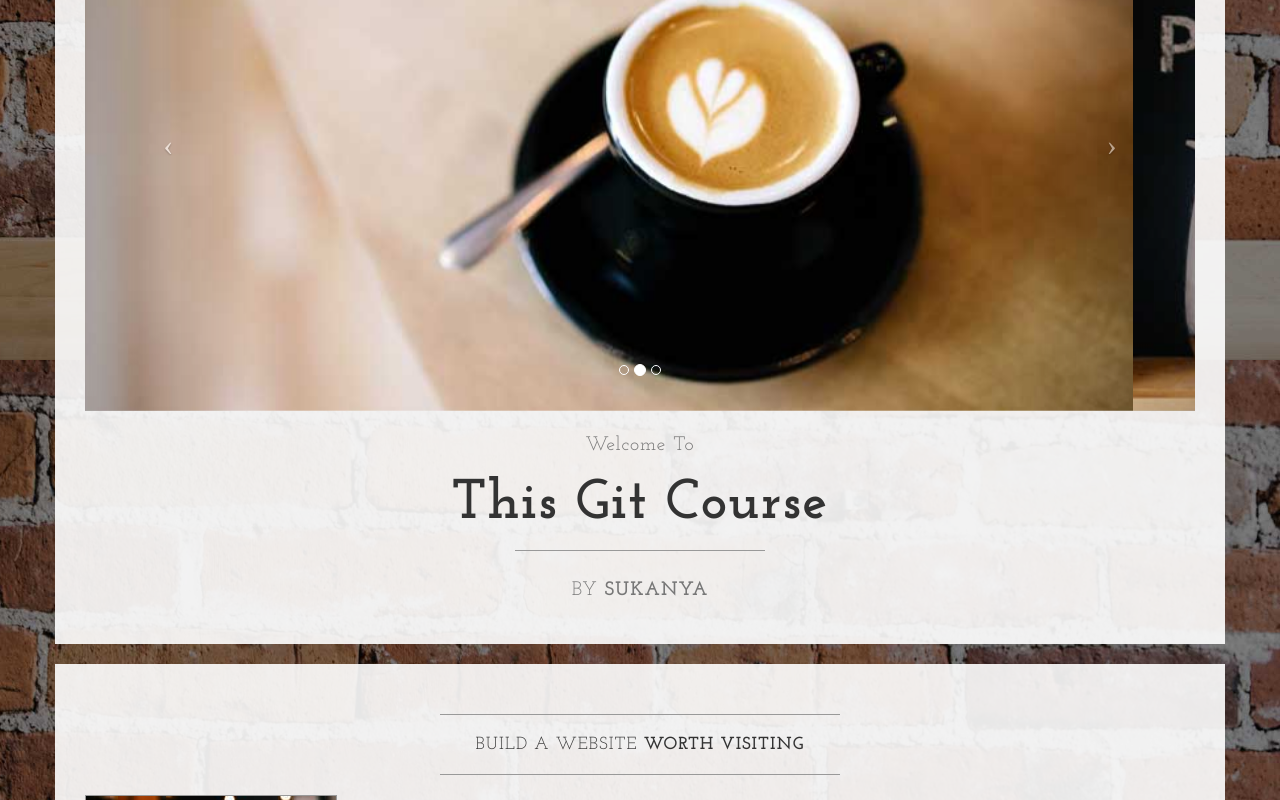
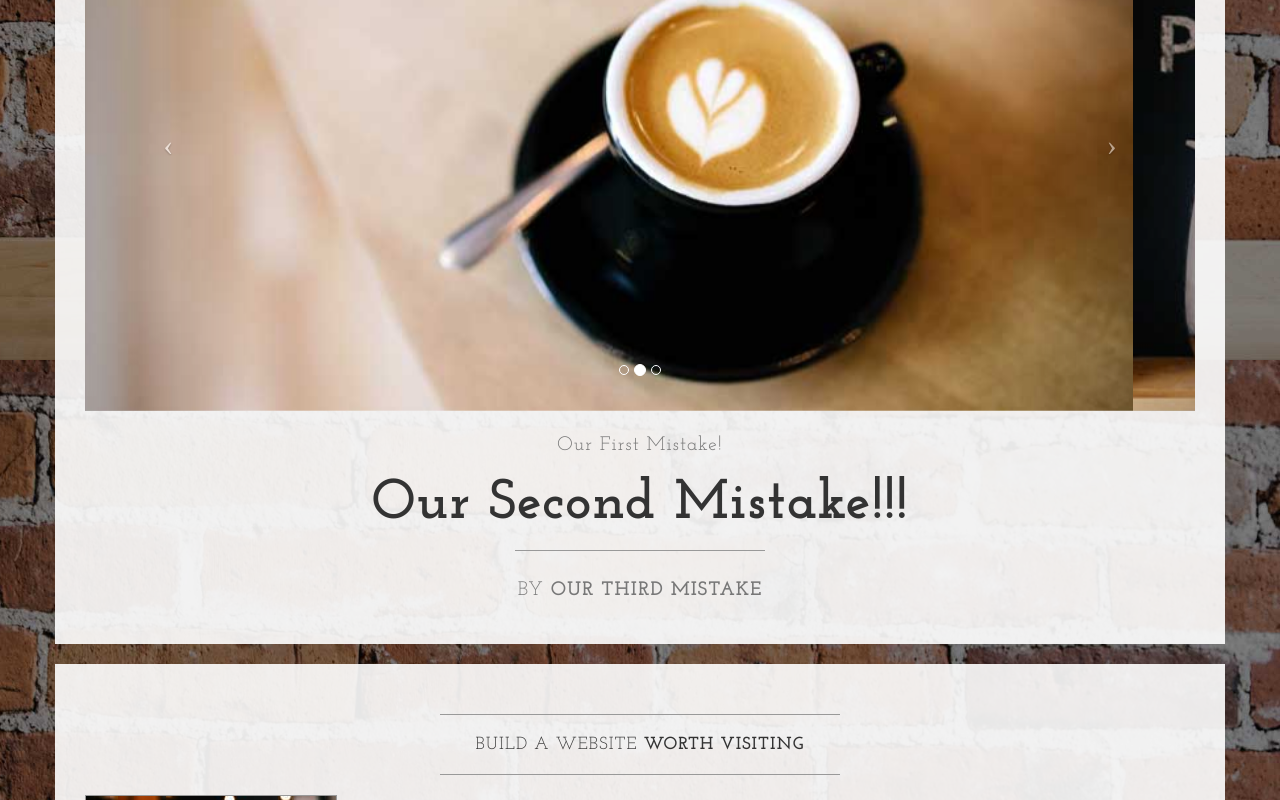
Before and after one commit to sukanya127/Learnable-Git-Course, a plain HTML site: page index.html in a window 1280 px wide. Shown: the part 440-1240 px from the top of the page. Drawn offline with nearby package versions, Linux system fonts and the light colour scheme.

Commit message:
Committing our third mistake, we left the other two in places

```diff
--- a/index.html
+++ b/index.html
@@ -106,13 +106,13 @@
                         </a>
                     </div>
                     <h2 class="brand-before">
-                        <small>Welcome to</small>
+                        <small>Our first mistake!</small>
                     </h2>
-                    <h1 class="brand-name">This Git Course</h1>
+                    <h1 class="brand-name">Our second mistake!!!</h1>
                     <hr class="tagline-divider">
                     <h2>
                         <small>By
-                            <strong>Sukanya</strong>
+                            <strong>Our third mistake</strong>
                         </small>
                     </h2>
                 </div>
```
